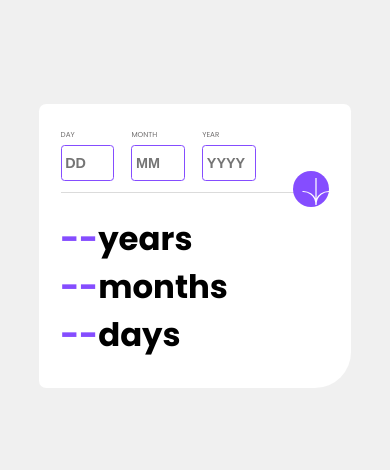
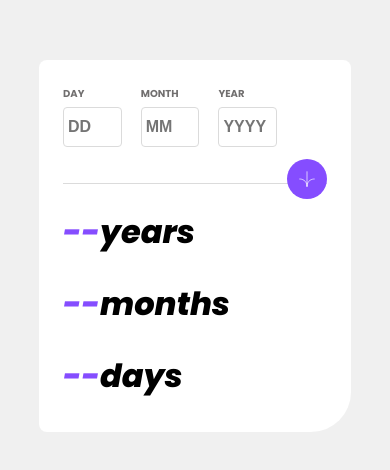
Before and after one commit to zahrahasti/Calulate-Age, a website: page index.html in a window 390 px wide. Shown: the part 176-646 px from the top of the page. Drawn offline with Linux system fonts and the light colour scheme.

Commit message:
refactoring the code

```diff
--- a/assets/main.js
+++ b/assets/main.js
@@ -30,11 +30,15 @@ const formEl = document.querySelector(".form");
 const inputsValue = [...formEl.querySelectorAll("input")];
 
 function checkInputValue(value, key, num, error) {
+  const children=[...messegeError[key].parentElement.children];
   if (value > num) {
     messegeError[key].textContent = error;
-    messegeError[key].classList.add("error");
+    children.map(child=>child.classList.add("error"))
+
   } else {
-    messegeError[key].classList.remove("error");}
+    children.map(child=>child.classList.remove("error"))
+
+  }
 }
 
 function returnNumberInInput(el) {
@@ -67,9 +71,9 @@ inputsValue.map((input) => {
 
         if (emptyInputId) {
           emptyInputId.forEach((id) => {
-            const showErrorMessage=document.querySelector(`[data-order="${id}"]`)
-            showErrorMessage.classList.add("error");
-            showErrorMessage.textContent = mapError.get("empty");
+            const children=[...document.querySelector(`[data-order="${id}"]`).parentElement.children]
+            children.map(child=>child.classList.add("error"))
+            document.querySelector(`[data-order="${id}"]`).textContent = mapError.get("empty");
           });
         }
         if (!emptyInputId.length) {
--- a/assets/sass.scss
+++ b/assets/sass.scss
@@ -1,4 +1,3 @@
-
 @import url('https://fonts.googleapis.com/css2?family=Poppins:ital,wght@0,400;0,700;0,800;1,400;1,700;1,800&display=swap');
 $purple: hsl(259, 100%, 65%);
 $light-red:hsl(0, 100%, 67%);
@@ -32,18 +31,24 @@ body{
     padding:3rem;
     border-bottom-right-radius:5rem;
     &__inputs{
+        border:none;
         border-bottom:1px solid $light-grey;
         display: grid;
-        padding-bottom:1.5rem;
-        grid-template-columns: repeat(4,1fr);
+        padding-bottom:1rem;
+        grid-template-columns: repeat(3,1fr) .5fr;
         align-items: flex-start;
         gap:2rem;
+        outline:none;
         position: relative;
         label{
-            font-size:1rem;
+            font-size:10px;
+            font-weight:700;
             color:$smokey-grey;
             display:inline-block;
             margin-bottom:.6rem;
+            &.error{
+                color:$light-red;
+            }
         }
 
          input{
@@ -59,9 +64,9 @@ body{
            &:active{
             border:1px solid $purple;
            }
-           &:valid{
-            border:1px solid $purple;
-           }
+        //    &:valid{
+        //     border:1px solid $purple;
+        //    }
            &.error{
             border:1px solid $light-red;
            }
@@ -73,14 +78,14 @@ body{
 
         p{
             color:$light-red;
-            font-size:1.3rem;
-            margin:.8rem 0 2rem;
+            font-size:1rem;
+            height:20px;
+            margin:.5rem 0;
             font-style: italic;
-            // opacity:0;
-            display: none;
+            opacity:0;
         }
         p.error{
-            display: block;
+           opacity:1;
         }
 
             .submit{
@@ -90,23 +95,27 @@ body{
                 padding:1rem;
                 border-radius:50%;
                  width:5rem;
+                 display: flex;
+                 align-items: center;
+                 justify-content: center;
                  height:5rem;
-                display: block;
                 position: absolute;
                 right:0;
                 bottom:-2rem;
             }
 
+    }
+    h1{
+        margin:3rem 0 1rem;
+        font-size:4rem;
+        font-style: italic;
+        font-weight:900;
+        span{
+            color:$purple;
+        }
+      }
 
-    }
 
-  .show--age{
-    margin:3rem 0 1rem;
-    font-size:3rem;
-    .blanck{
-        color:$purple;
-    }
-  }
 }
 
 
@@ -118,11 +127,17 @@ body{
 }
 @media (max-width:900px) {
     html{font-size:60%; }
-    .container--claculator{width:60%;}
+    .container--claculator{width:65%;}
 }
 @media (max-width: 560px) {
-    html {font-size:45%;}
+    html {font-size:50%;}
     #number-input{
        font-size:1.3rem;
     }
-    .container--claculator{width:80%;}}
+    svg{
+        width:2rem;
+        height:2rem;
+    }
+    .container--claculator{width:80%;
+     height:60%;
+    }}
--- a/index.html
+++ b/index.html
@@ -11,37 +11,13 @@
   <title>Frontend Mentor | Age calculator app</title>
   <link rel="stylesheet" href="./assets/style.css">
   <script src="./assets/main.js" defer></script>
-  <!-- Feel free to remove these styles or customise in your own stylesheet 👍 -->
-  <style>
-    .attribution {
-      font-size: 11px;
-      text-align: center;
-    }
-
-    .attribution a {
-      color: hsl(228, 45%, 44%);
-    }
-  </style>
 </head>
 
 <body>
-  <!--
-  Day
-  DD
-
-  Month
-  MM
-
-  Year
-  YYYY
-
-  -- years
-  -- months
-  -- days -->
 
   <section class="container--claculator">
     <form class="form">
-      <div class="container--claculator__inputs">
+      <fieldset class="container--claculator__inputs">
         <div class="container--input">
           <label>DAY</label>
           <input
@@ -49,7 +25,7 @@
           placeholder="DD"
           id="day"
           name="day"
-          pattern="[0-9]+"
+          pattern="^[۰-۹0-9]+$"
           maxlength="2"
           data-id="1"
 
@@ -63,11 +39,10 @@
           placeholder="MM"
           id="month"
           name="month"
-          pattern="[0-9]+"
+          pattern="^[۰-۹0-9]+$"
           title="enter 2 digit"
           data-id="2"
           maxlength="2"
-          minlength="2"
            >
           <p class="error-messege"  data-order="2"></p>
         </div>
@@ -78,8 +53,9 @@
           placeholder="YYYY"
           id="year"
           name="year"
-          pattern="[0-9]+"
+          pattern="^[۰-۹0-9]+$"
           maxlength="4"
+          minlength="4"
           title="enter 4 digit"
           data-id="3"
           data-order="year"
@@ -96,13 +72,14 @@
               </g>
             </svg>
            </button>
+      </fieldset>
+
+      <div class="show--age">
+        <h1><span class="text-year">--</span>years</h1>
+        <h1><span class="text-month">--</span>months</h1>
+        <h1><span class="text-day">--</span>days</h1>
       </div>
     </form>
-    <div class="show--age">
-      <h1><span class="blanck text-age text-year">--</span>years</h1>
-      <h1><span class="blanck text-age text-month">--</span>months</h1>
-      <h1><span class="blanck text-age text-day">--</span>days</h1>
-    </div>
   </section>
 
 
```
Also changed, not shown: package.json (+9 -1 lines), READMEME.md, assets/style.css.
